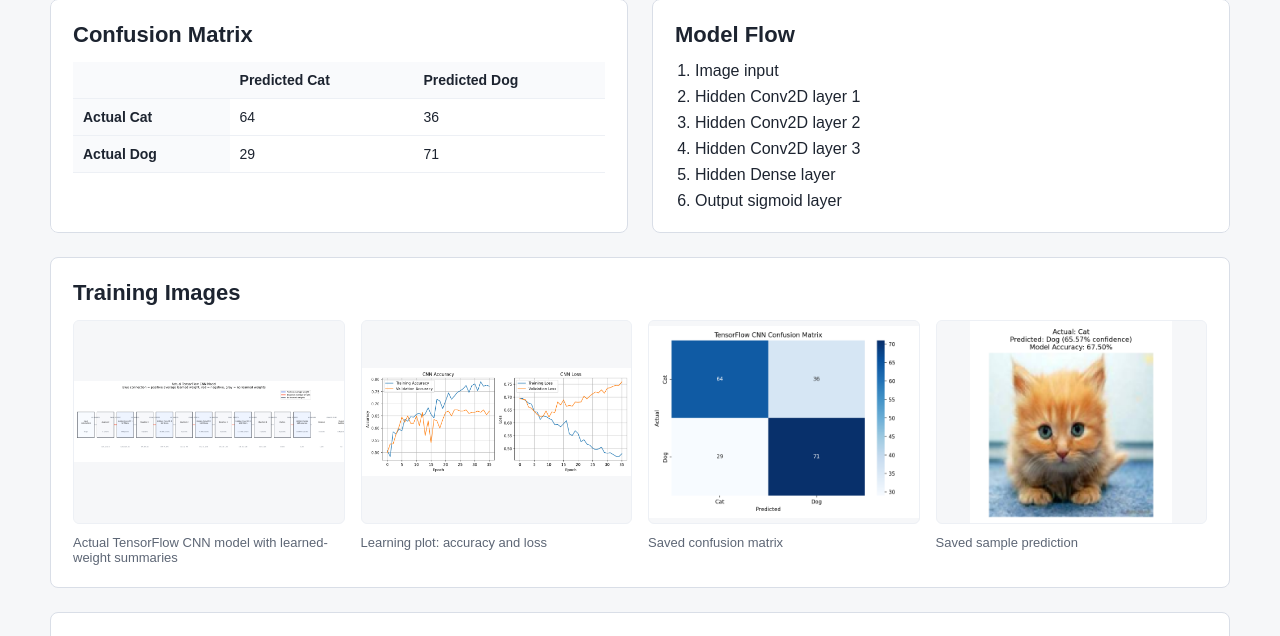
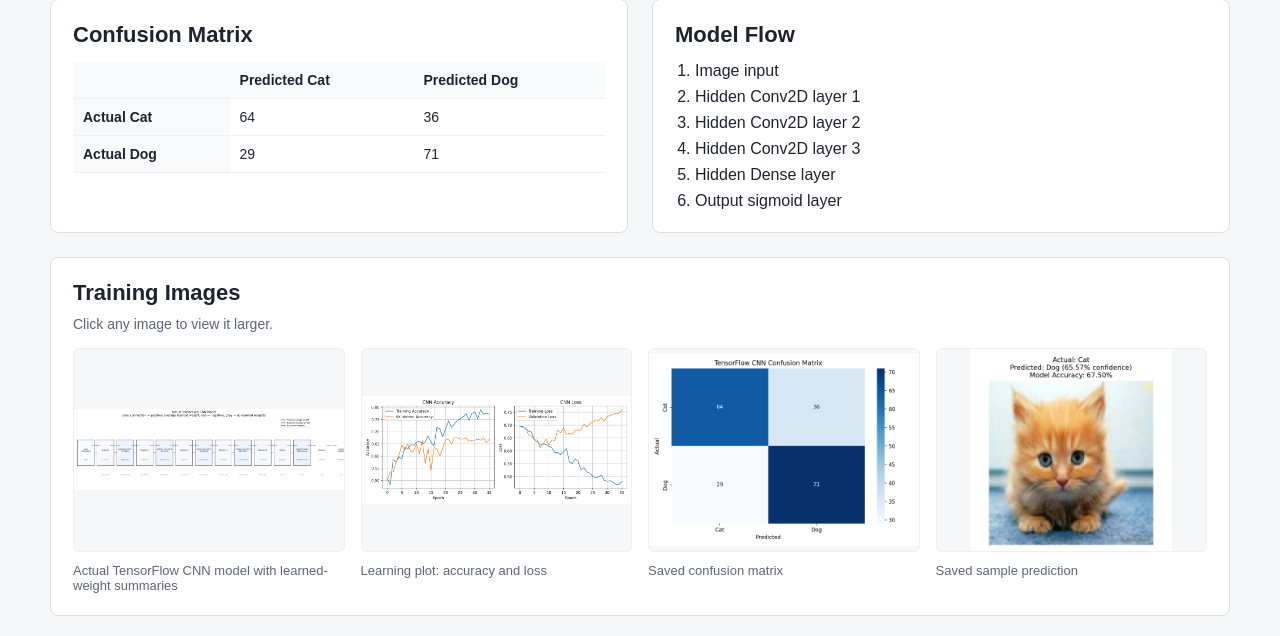
Before and after one commit to ronjieclear/catdogs, a Flask app: page / in a window 1280 px wide. Shown: the part 429-1065 px from the top of the page. Run offline with Flask 3, Linux system fonts and the light colour scheme; parts of the project's set-up code (start-up, migrations or seed data) failed here and were passed over.

Commit message:
Make training image modal more reliable

```diff
--- a/static/styles.css
+++ b/static/styles.css
@@ -47,6 +47,12 @@ h2 {
     max-width: 620px;
     color: #5d6675;
     font-size: 16px;
+}
+
+.section-note {
+    margin: -4px 0 16px;
+    color: #5d6675;
+    font-size: 14px;
 }
 
 .upload-panel {
--- a/templates/index.html
+++ b/templates/index.html
@@ -112,6 +112,7 @@
 
         <section>
             <h2>Training Images</h2>
+            <p class="section-note">Click any image to view it larger.</p>
             <div class="artifact-grid">
                 <figure>
                     <button class="image-pop-button" type="button" data-large-image="/tensorflow_actual_model_diagram.png" data-large-title="Actual TensorFlow CNN model">
@@ -211,15 +212,16 @@
     </div>
 
     <script>
+        document.addEventListener("DOMContentLoaded", () => {
             const modal = document.getElementById("imageModal");
             const modalImage = document.getElementById("imageModalImg");
             const modalTitle = document.getElementById("imageModalTitle");
             const closeButton = document.querySelector(".image-modal-close");
-        const imageButtons = document.querySelectorAll(".image-pop-button");
 
             function openImageModal(button) {
+                const image = button.querySelector("img");
                 modalImage.src = button.dataset.largeImage;
-            modalImage.alt = button.querySelector("img").alt;
+                modalImage.alt = image.alt;
                 modalTitle.textContent = button.dataset.largeTitle;
                 modal.classList.add("is-open");
                 modal.setAttribute("aria-hidden", "false");
@@ -232,23 +234,27 @@
                 modalImage.src = "";
             }
 
-        imageButtons.forEach((button) => {
-            button.addEventListener("click", () => openImageModal(button));
-        });
+            document.addEventListener("click", (event) => {
+                const button = event.target.closest(".image-pop-button");
 
-        closeButton.addEventListener("click", closeImageModal);
+                if (button) {
+                    openImageModal(button);
+                    return;
+                }
 
-        modal.addEventListener("click", (event) => {
                 if (event.target === modal) {
                     closeImageModal();
                 }
             });
+
+            closeButton.addEventListener("click", closeImageModal);
 
             document.addEventListener("keydown", (event) => {
                 if (event.key === "Escape" && modal.classList.contains("is-open")) {
                     closeImageModal();
                 }
             });
+        });
     </script>
 </body>
 </html>
```
Lines whose indentation alone changed are shown as unchanged.
